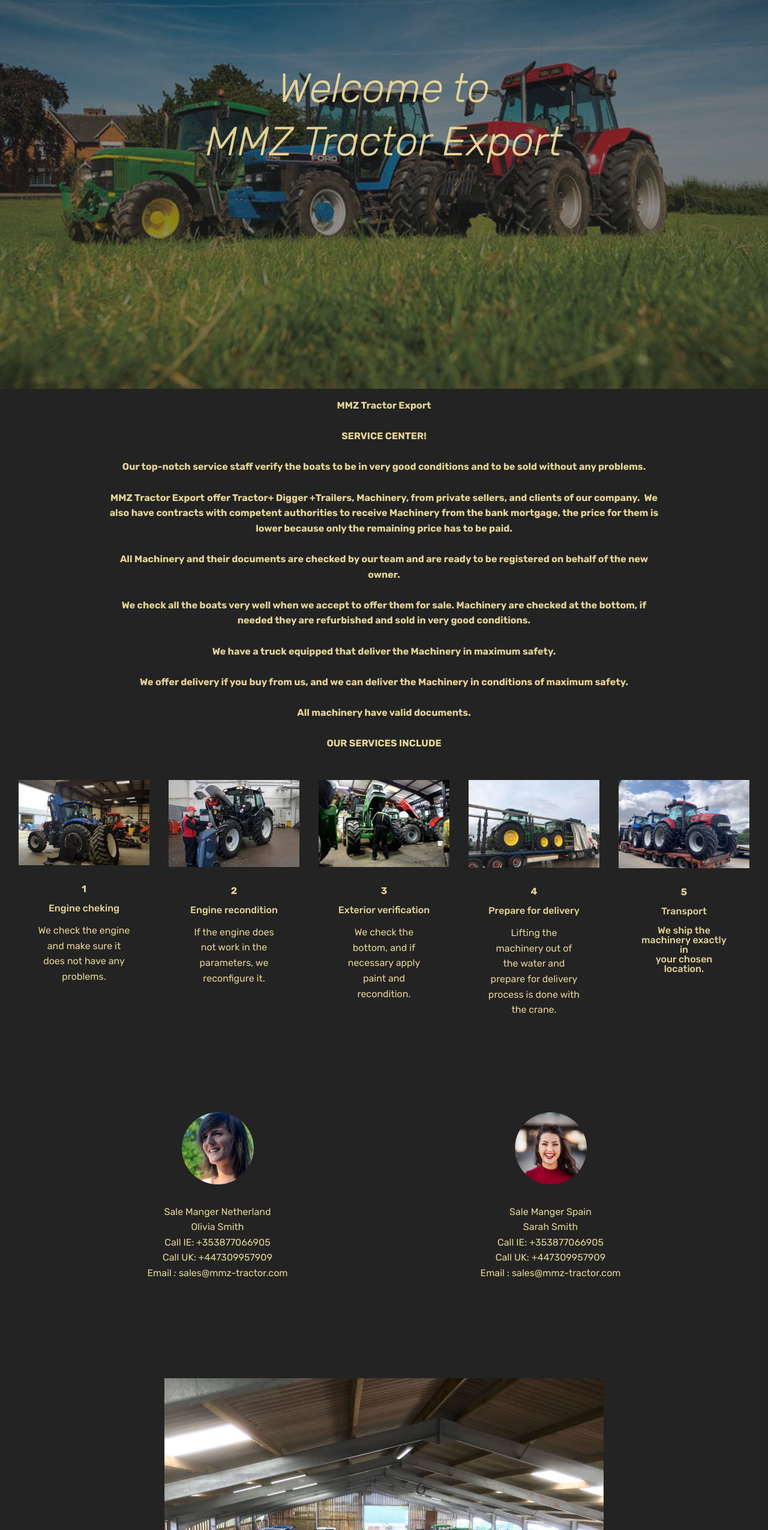
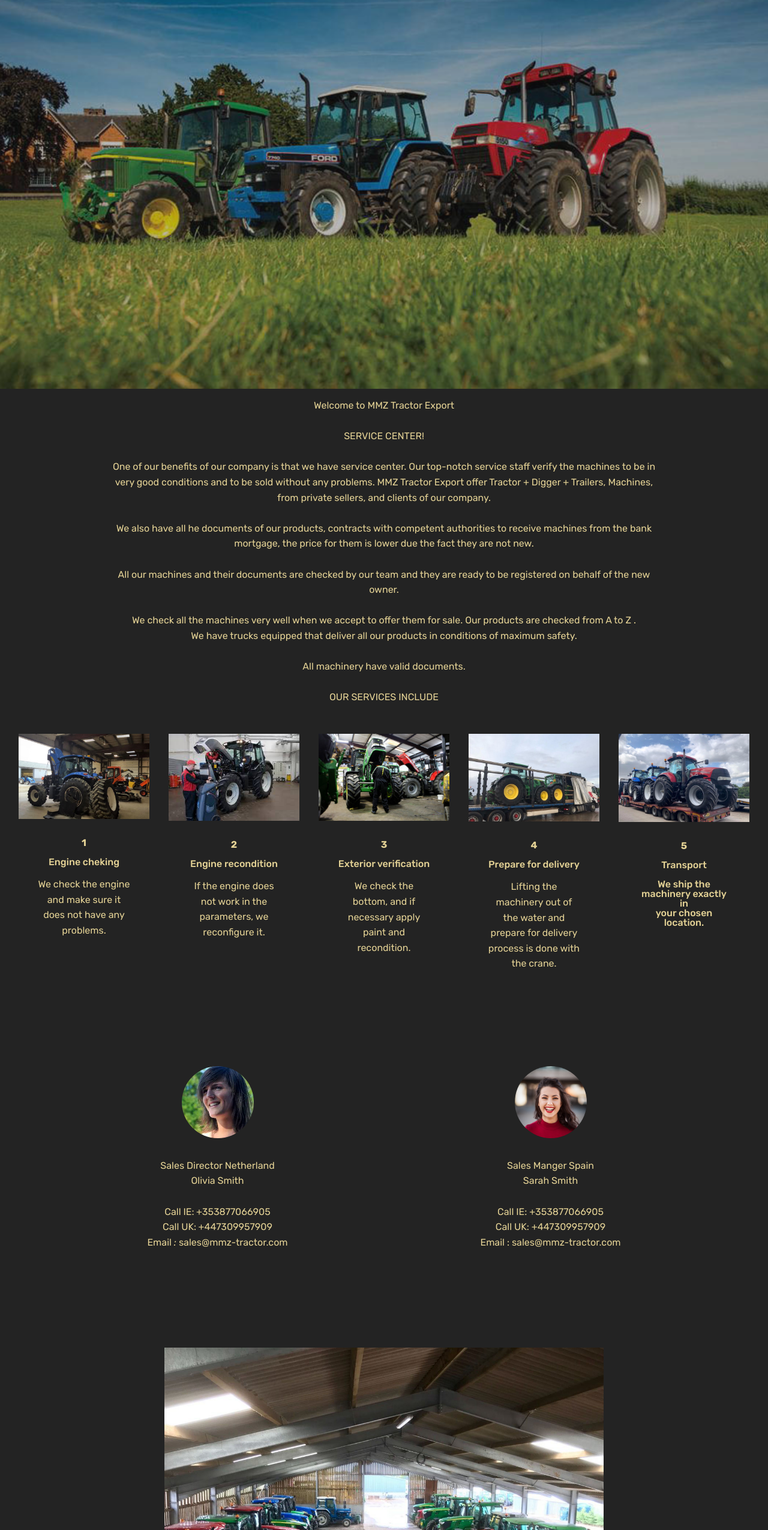
Before and after one commit to ahmedmustaque5543/ahmedmustaque5543.github.io, a plain HTML site: page index.html in a window 1280 px wide. Shown: the part 152-2702 px from the top of the page at 60% size. Drawn offline with Linux system fonts and the light colour scheme; files whose address does not match are found by name.

Commit message:
create github pages

```diff
--- a/index.html
+++ b/index.html
@@ -56,17 +56,17 @@
     </nav>
 </section>
 
-<section class="engine"><a href="https://mobirise.info">Mobirise</a></section><section class="cid-rVN2Q2XsG3 mbr-fullscreen mbr-parallax-background" id="header2-42">
+<section class="engine"><a href="https://mobirise.info/x">free css templates</a></section><section class="cid-rVN2Q2XsG3 mbr-fullscreen mbr-parallax-background" id="header2-42">
 
 
 
-    <div class="mbr-overlay" style="opacity: 0.5; background-color: rgb(35, 35, 35);"></div>
+    <div class="mbr-overlay" style="opacity: 0.3; background-color: rgb(35, 35, 35);"></div>
 
     <div class="container align-center">
         <div class="row justify-content-md-center">
             <div class="mbr-white col-md-10">
 
-                <h3 class="mbr-section-subtitle align-center mbr-light pb-3 mbr-fonts-style display-1"><em>Welcome to </em><br><em>MMZ Tractor Export</em><br><em><br></em></h3>
+
 
 
             </div>
@@ -86,21 +86,17 @@
             <div class="mbr-white col-md-10">
 
 
-                <p class="mbr-text align-center pb-3 mbr-fonts-style display-7"><strong>MMZ Tractor Export</strong><strong><br></strong><br><strong>SERVICE CENTER!
-<br>
-<br>Our top-notch service staff verify the boats to be in very good conditions and to be sold without any problems.
-<br>
-<br>MMZ Tractor Export</strong>&nbsp;<strong>offer Tractor+ Digger +Trailers, Machinery, from private sellers, and clients of our company. &nbsp;</strong><strong>We also have contracts with competent authorities to receive&nbsp;Machinery&nbsp;from the bank mortgage, the price for them is lower because only the remaining price has to be paid.
-<br>
-<br>All&nbsp;Machinery&nbsp;and their documents are checked by our team and are ready to be registered on behalf of the new owner.
-</strong><br><strong><br>We check all the boats very well when we accept to offer them for sale.&nbsp;Machinery&nbsp;are checked at the bottom, if needed they are refurbished and sold in very good conditions.
-<br>
-<br>We have a truck equipped that deliver the&nbsp;Machinery&nbsp;in maximum safety.
-<br>
-<br>We offer delivery if you buy from us, and we can deliver the Machinery&nbsp;in conditions of maximum safety.</strong><br><strong>
+                <p class="mbr-text align-center pb-3 mbr-fonts-style display-7">Welcome to MMZ Tractor Export
+<br><br>SERVICE CENTER!
+<br><br>One of our benefits of our company is that we have service center.
+Our top-notch service staff verify the machines to be in very good conditions and to be sold without any problems.
+MMZ Tractor Export offer Tractor + Digger + Trailers, Machines, from private sellers, and clients of our company. <br><br> We also have  all he documents of our products, contracts with competent authorities to receive machines from the bank mortgage, the price for them is lower due the fact they are not new.
+<br><br>All our machines and their documents are checked by our team and they are ready to be registered on behalf of the new owner.
+<br><br>We check all the machines very well when we accept to offer them for sale. Our products  are checked from A to Z .
+<br>We have trucks equipped that deliver all our products in conditions of maximum safety.<br>
 <br>All machinery have valid documents.
 <br>
-<br>OUR SERVICES INCLUDE</strong></p>
+<br>OUR SERVICES INCLUDE</p>
 
             </div>
         </div>
@@ -206,8 +202,7 @@
                         <div class="testimonial-photo">
                             <img src="assets/images/ba257dd49ff2bc69e7d3acd96252be2b-220x221.jpg" alt="" title="">
                         </div>
-                        <p class="mbr-text mbr-fonts-style display-7"><a href="https://irishboat.co.uk/page3.html">Sale Manger
-</a>Netherland<br><strong><a href="https://mmz-tractor.com/page3.html">Olivia Smith</a></strong><em><strong><br></strong></em>Call IE:<strong>&nbsp;</strong><a href="tel:+353877066905">+353877066905</a><a href="tel:+353877066905"><br></a>Call UK:<strong> <a href="tel:+447309957909">+447309957909</a></strong><br>Email <em>:&nbsp;</em><strong><a href="mailto:sales@irishboat.co.uk">sales@</a></strong>mmz-tractor.com<br></p>
+                        <p class="mbr-text mbr-fonts-style display-7"><a href="https://irishboat.co.uk/page3.html">Sales D</a>irector Netherland<br><strong><a href="https://mmz-tractor.com/page3.html">Olivia Smith</a></strong><br><em><strong><br></strong></em>Call IE:<strong>&nbsp;</strong><a href="tel:+353877066905">+353877066905</a><a href="tel:+353877066905"><br></a>Call UK:<strong> <a href="tel:+447309957909">+447309957909</a></strong><br>Email <em>:&nbsp;</em><strong><a href="mailto:sales@irishboat.co.uk">sales@</a></strong>mmz-tractor.com<br></p>
                     </div>
                     <div class="card-footer">
 
@@ -222,8 +217,8 @@
                         <div class="testimonial-photo">
                             <img src="assets/images/face2.jpg">
                         </div>
-                        <p class="mbr-text mbr-fonts-style display-7">Sale Manger Spain<br>Sarah Smith
-<br>Call IE: +353877066905
+                        <p class="mbr-text mbr-fonts-style display-7">Sales Manger Spain<br>Sarah Smith
+<br><br>Call IE: +353877066905
 <br>Call UK: +447309957909
 <br>Email : sales@mmz-tractor.com</p>
                     </div>
```
Also changed, not shown: page1.html (+1 -1 lines), page2.html (+7 -16 lines), page3.html (+32 -32 lines), 1 other file.
